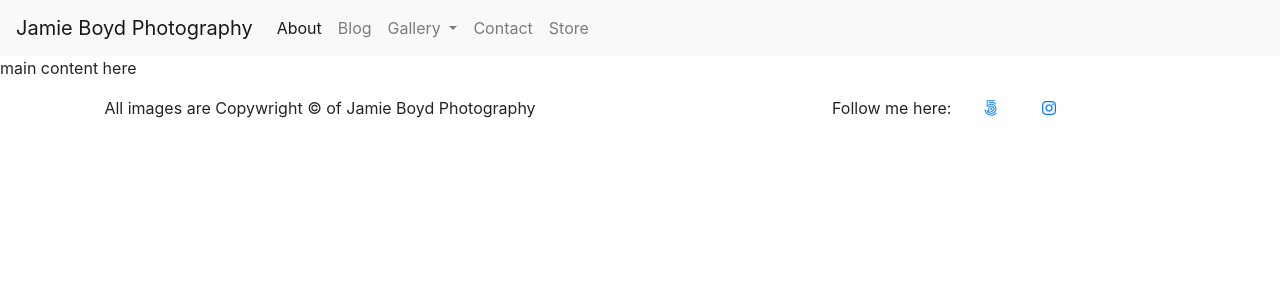
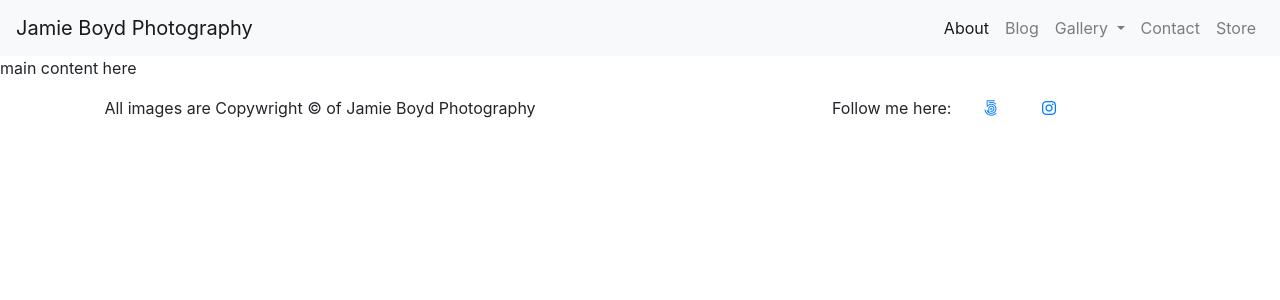
Before and after one commit to jboyd8/jamieboydphotography, a Django app: page / in a window 1280 px wide. Shown: the top 300 px of the page. Run offline with Django 3.2, Linux system fonts and the light colour scheme; some libraries are stand-ins or nearby versions.

Commit message:
feat: added custom class to move to right

```diff
--- a/templates/partials/_header.html
+++ b/templates/partials/_header.html
@@ -7,8 +7,8 @@
     <span class="navbar-toggler-icon"></span>
   </button>
 
-  <div class="collapse navbar-collapse" id="navbarSupportedContent">
-    <ul class="navbar-nav mr-auto">
+  <div class="collapse navbar-collapse options" id="navbarSupportedContent">
+    <ul class="navbar-nav">
       <li class="nav-item active">
         <a class="nav-link" href="{% url 'about' %}">About <span class="sr-only">(current)</span></a>
       </li>
```
